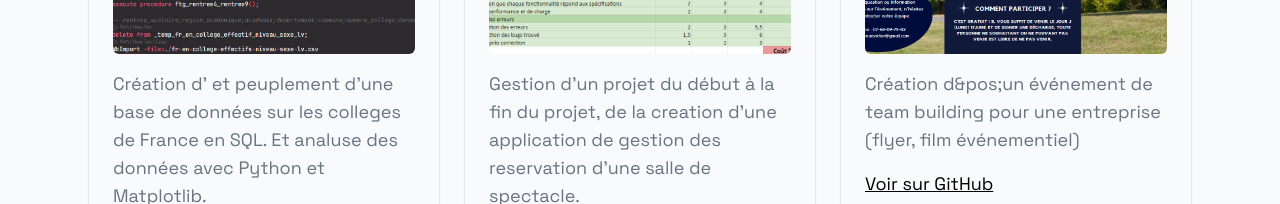
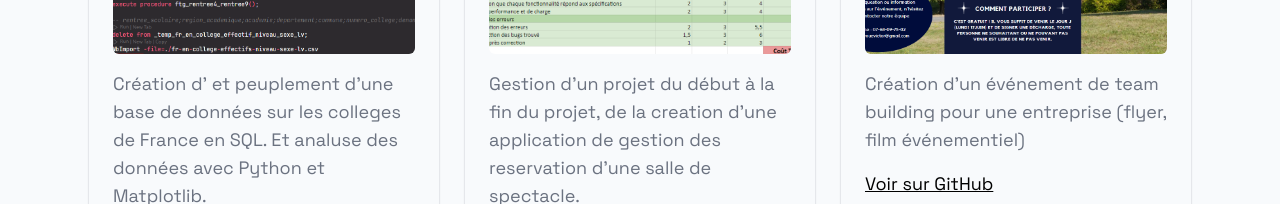
Before and after one commit to Victouu/Portfolio, a Next.js app: page /projets in a window 1280 px wide. Shown: the part 2403-2607 px from the top of the page. Built offline with nearby package versions, Linux system fonts and the light colour scheme.

Commit message:
correction txt 2.06

```diff
--- a/src/app/projets/page.tsx
+++ b/src/app/projets/page.tsx
@@ -416,7 +416,7 @@ function Projets() {
                         style={{ aspectRatio: "400 / 300", objectFit: "cover" }}
                       />
                       <p className="text-gray-500 dark:text-gray-400">
-                        Création d&pos;un événement de team building pour une
+                        Création d&apos;un événement de team building pour une
                         entreprise (flyer, film événementiel)
                       </p>
                       <div className="mt-4">
```
